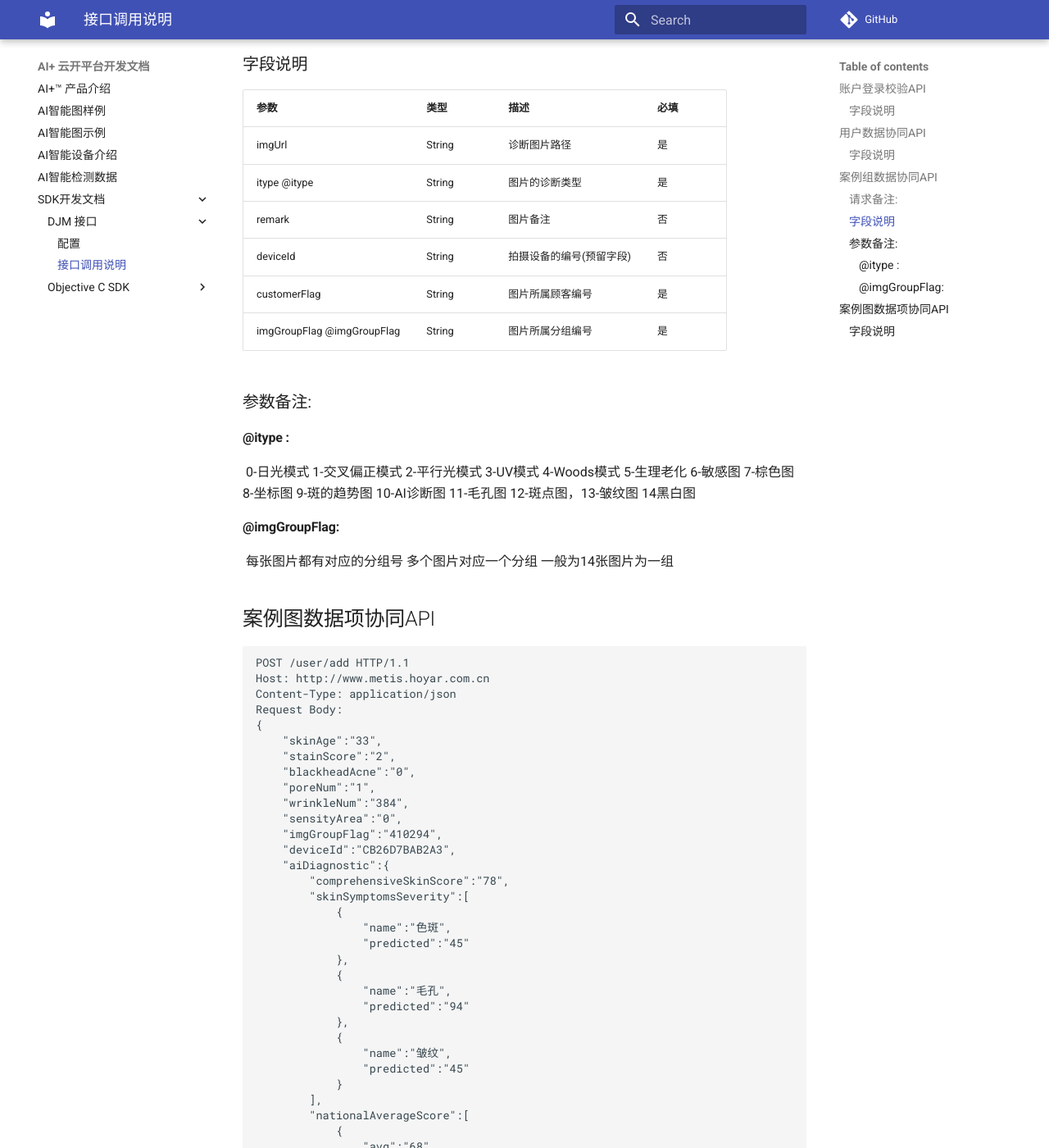
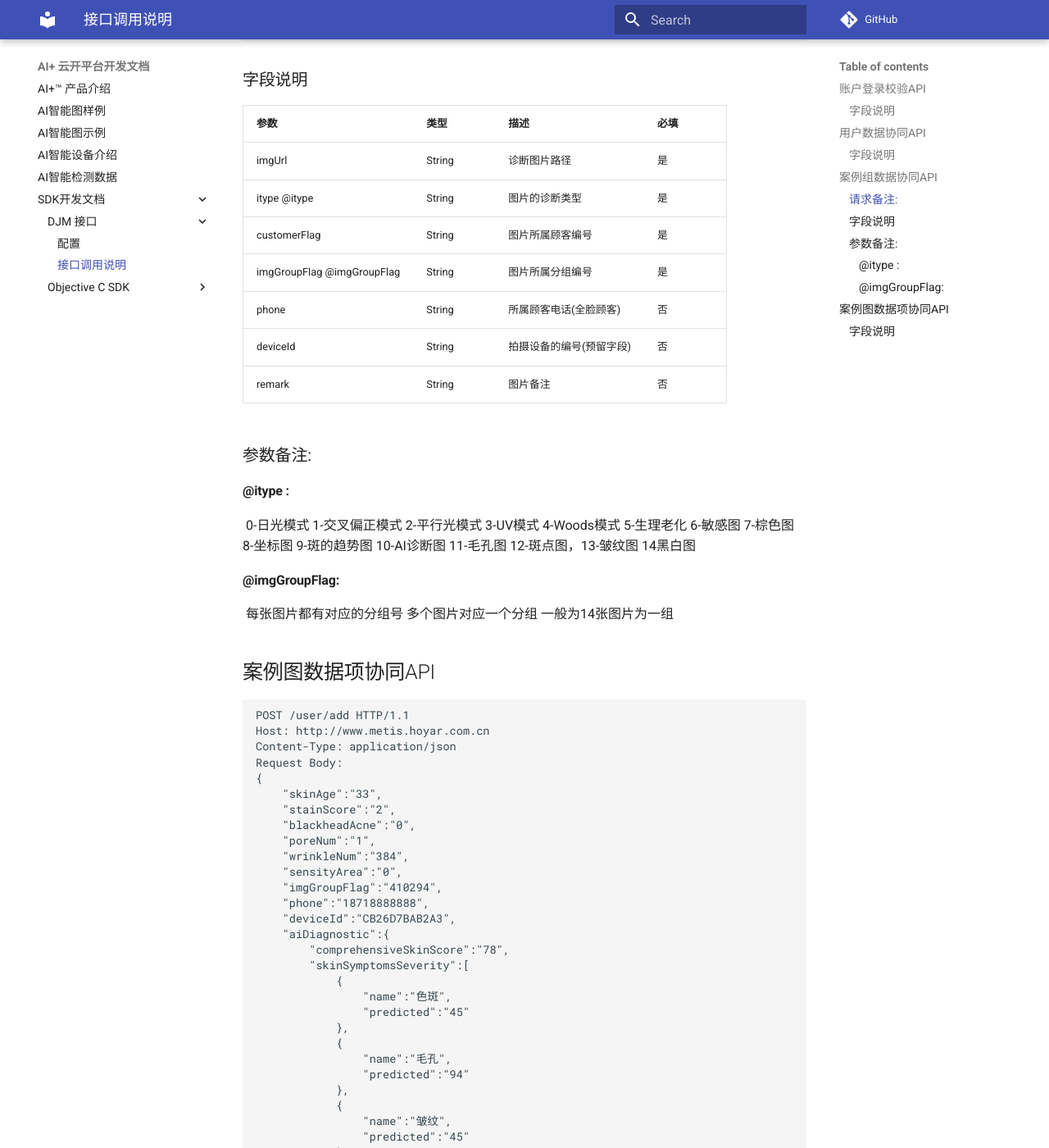
Before and after one commit to fuuqiu/metis, an MkDocs documentation site: the page built from docs/SDK开发文档/DJM 接口/2.接口调用说明.md, in a window 1280 px wide and 1400 px high, scrolled down 2252 px. Shown: the whole window at 82% size. Built offline with MkDocs 1.6.1 and Material for MkDocs 9.7.7, drawn with Linux system fonts in a browser that asks for light colours; comment, search, counter and statistics services are not loaded; some of the changed text lies outside the part shown.

Commit message:
更新第三方接口文档
同步案例组图片以及同步数据项接口添加电话字段

````diff
--- a/docs/SDK开发文档/DJM 接口/2.接口调用说明.md
+++ b/docs/SDK开发文档/DJM 接口/2.接口调用说明.md
@@ -86,10 +86,11 @@ Request Body:
 {
     "imgUrl":"https://djm-skin.oss-cn-shenzhen.aliyuncs.com/Picture/68/293/503/6.jpg",
     "itype":"6",
-    "remark":"顾客敏感图",
+    "customerFlag":"16130",
+    "imgGroupFlag ":"1187",
+    "phone":"18718888888",
     "deviceId":"CDEC4B94C1E2",
-    "customerFlag":"16130",
-    "imgGroupFlag ":"1187"
+    "remark":"顾客敏感图"
 }
 Response Code:200
 ```
@@ -100,10 +101,11 @@ Response Code:200
 | -------------------------- | ------ | ---------------- | ---- |
 | imgUrl                     | String | 诊断图片路径     |  是 |
 | itype @itype               | String | 图片的诊断类型   | 是 |
-| remark                     | String | 图片备注         | 否 |
-| deviceId                   | String | 拍摄设备的编号(预留字段)   | 否 |
 | customerFlag               | String | 图片所属顾客编号 | 是 |
 | imgGroupFlag @imgGroupFlag | String | 图片所属分组编号 | 是 |
+| phone                   | String | 所属顾客电话(全脸顾客)   | 否 |
+| deviceId                   | String | 拍摄设备的编号(预留字段)   | 否 |
+| remark                     | String | 图片备注         | 否 |
 
 ### 参数备注:
 
@@ -132,6 +134,7 @@ Request Body:
     "wrinkleNum":"384",
     "sensityArea":"0",
     "imgGroupFlag":"410294",
+    "phone":"18718888888",
     "deviceId":"CB26D7BAB2A3",
     "aiDiagnostic":{
         "comprehensiveSkinScore":"78",
@@ -197,13 +200,14 @@ Response Code:200
 
 | 参数   | 类型 | 描述 | 必填 |
 | ------------ | ------ | ---------------------- | ---- |
+| skinAge  | String | 肤龄   | 否 |
+| stainScore | String | 色斑程度 1-100 | 否 |
+| blackheadAcne          | String | 粉刺数量                   | 否 |
+| poreNum | String | 毛孔数量               | 否 |
+| wrinkleNum          | String | 皱纹数量                   | 否 |
+| sensityArea          | String | 敏感面积  单位:像素                   | 否 |
 | imgGroupFlag          | String | 数据项所属分组编号                   | 是 |
-| skinAge  | String | 肤龄   | 否 |
-| poreNum | String | 毛孔数量               | 否 |
-| stainScore | String | 色斑程度 1-100 | 否 |
-| wrinkleNum          | String | 皱纹数量                   | 否 |
-| blackheadAcne          | String | 粉刺数量                   | 否 |
-| sensityArea          | String | 敏感面积  单位:像素                   | 否 |
+| phone     | String | 所属顾客电话(全脸顾客)                   | 否 |
 | deviceId     | String | 拍摄设备的编号(预留字段)                   | 否 |
 | aiDiagnostic          | Object | AI检测报告                   | 否 |
 | comprehensiveSkinScore          | String | 皮肤综合得分 越高越好 取值范围(42-98)                   | 否 |
````
Also changed, not shown: other parts of docs/SDK开发文档/DJM 接口/2.接口调用说明.md (+1 -1 lines).
